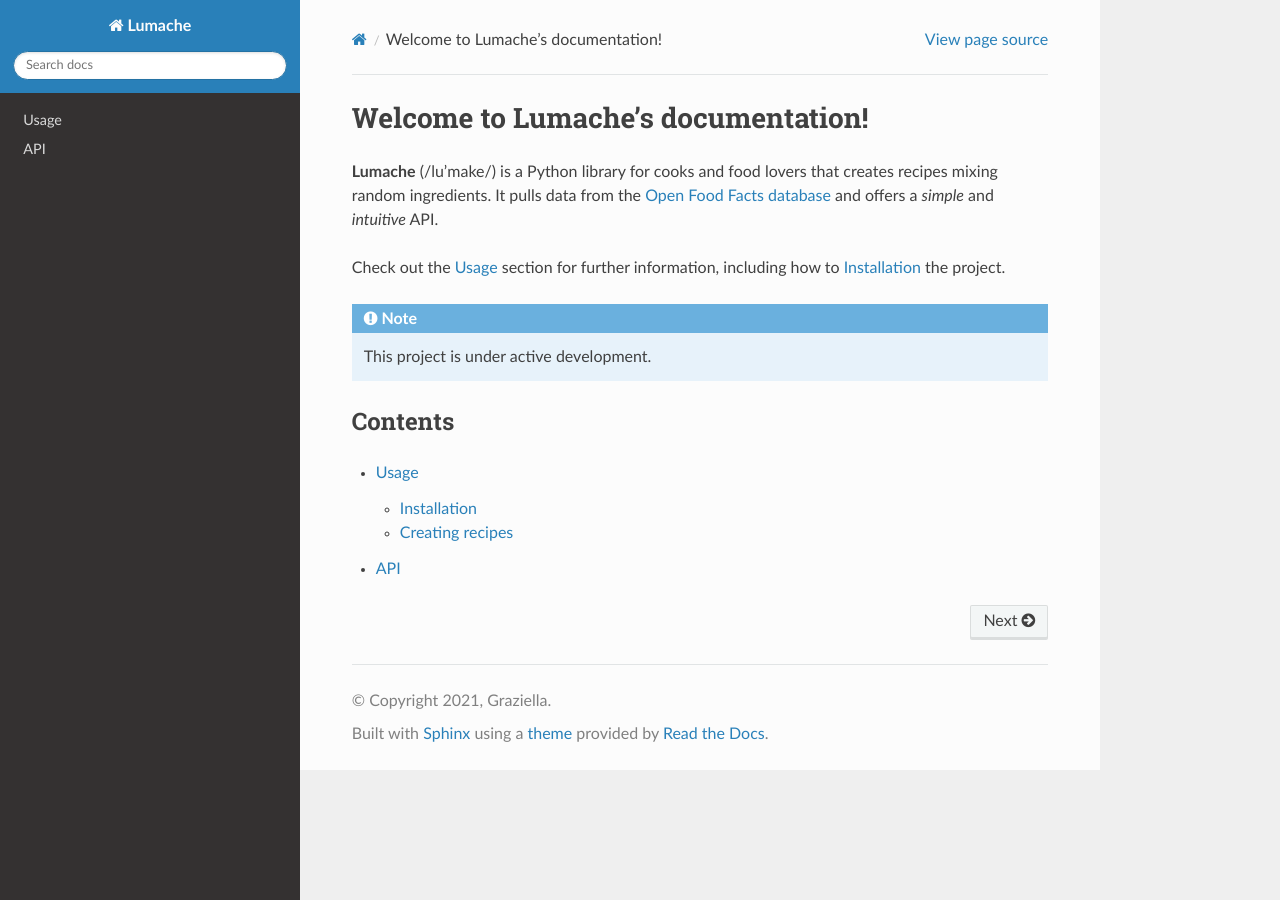
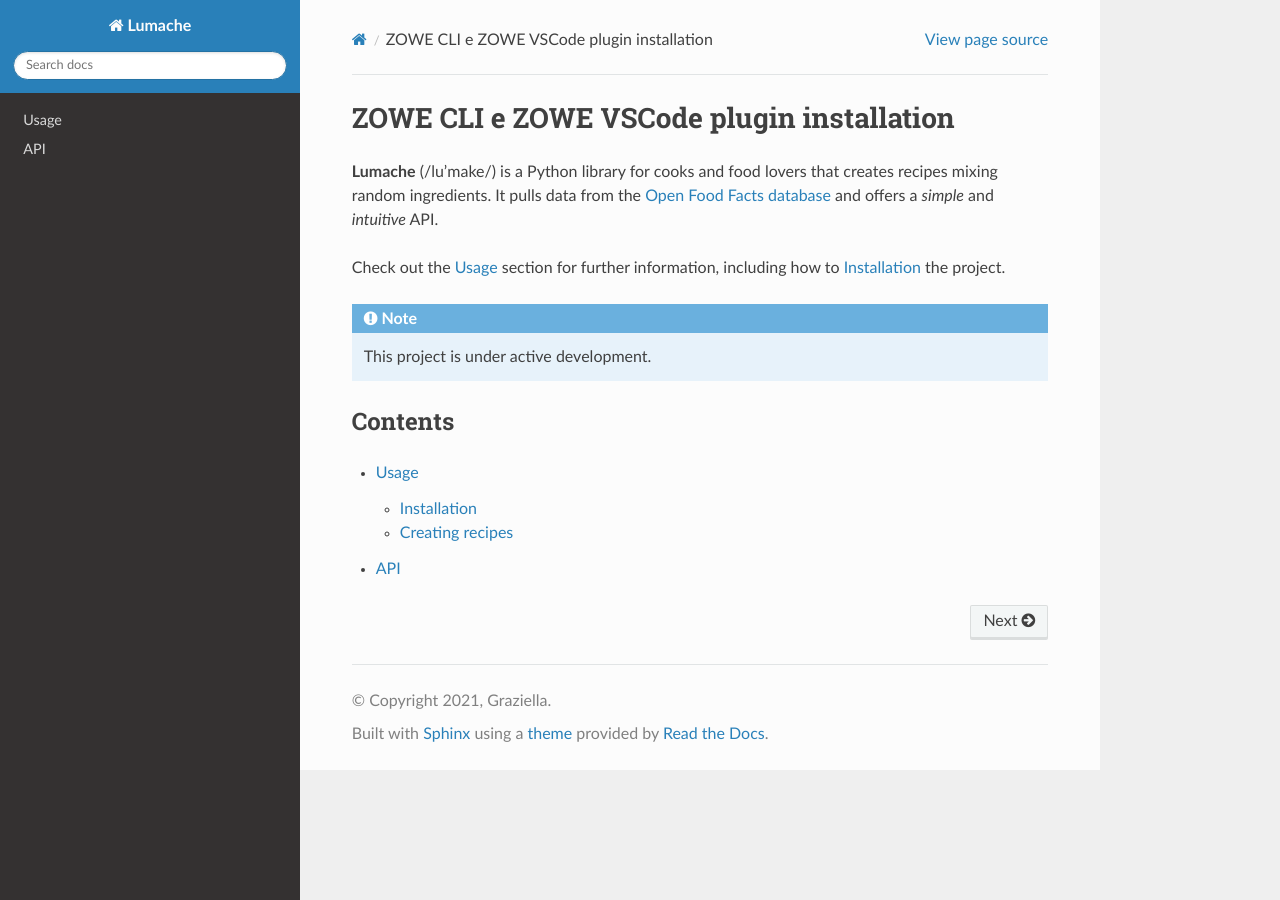
Before and after one commit to giolae/ZOWE-tutorial, a Sphinx documentation site: the page built from docs/source/index.rst, in a window 1280 px wide. Built offline with Sphinx 7.4.7 and the Read the Docs theme 3.1.0, drawn with Linux system fonts in a browser that asks for light colours.

Commit message:
Update index.rst
inizio

```diff
--- a/docs/source/index.rst
+++ b/docs/source/index.rst
@@ -1,4 +1,4 @@
-Welcome to Lumache's documentation!
+ZOWE CLI e ZOWE VSCode plugin installation
 ===================================
 
 **Lumache** (/lu'make/) is a Python library for cooks and food lovers
```
